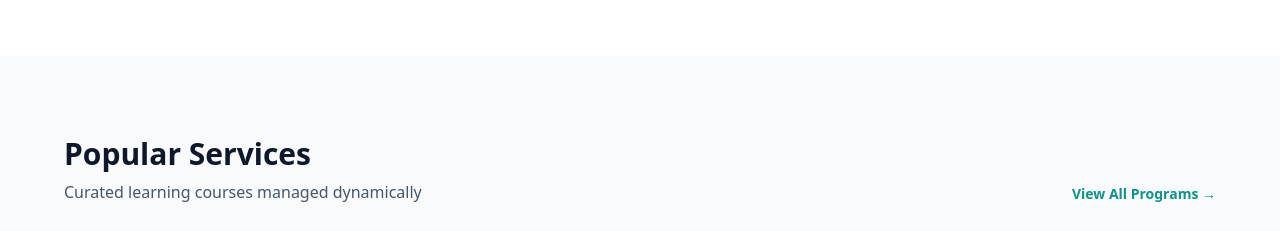
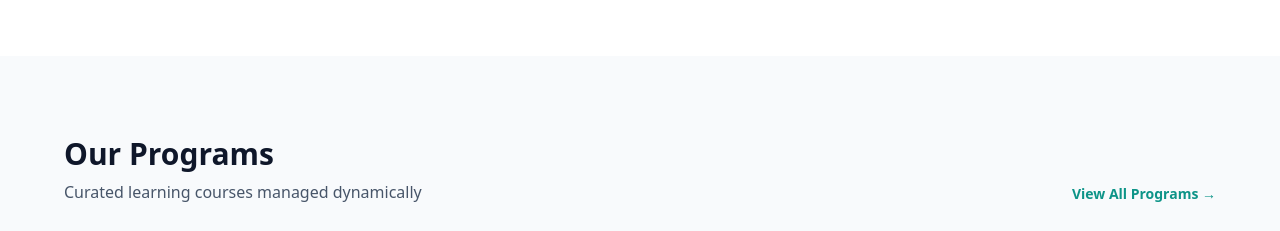
Before and after one commit to JoeMarshalMathew/project-vidya, an Eleventy site: page src/index.html in a window 1280 px wide. Shown: the part 1040-1271 px from the top of the page. Built offline with nearby package versions, Linux system fonts and the light colour scheme; Eleventy itself is replaced by a stand-in of ours; files that its build step writes are made by us from their sources.

Commit message:
Text changed

```diff
--- a/src/_includes/services.html
+++ b/src/_includes/services.html
@@ -4,7 +4,7 @@
     <!-- Section Header -->
     <div class="flex flex-col md:flex-row md:items-end justify-between mb-12">
       <div>
-        <h2 class="text-3xl font-black text-slate-900">Popular Services</h2>
+        <h2 class="text-3xl font-black text-slate-900">Our Programs</h2>
         <p class="text-slate-600 mt-2">Curated learning courses managed dynamically</p>
       </div>
       <a href="#contact" class="mt-4 md:mt-0 text-sm font-bold text-teal-600 hover:text-teal-800 transition-colors">
```
